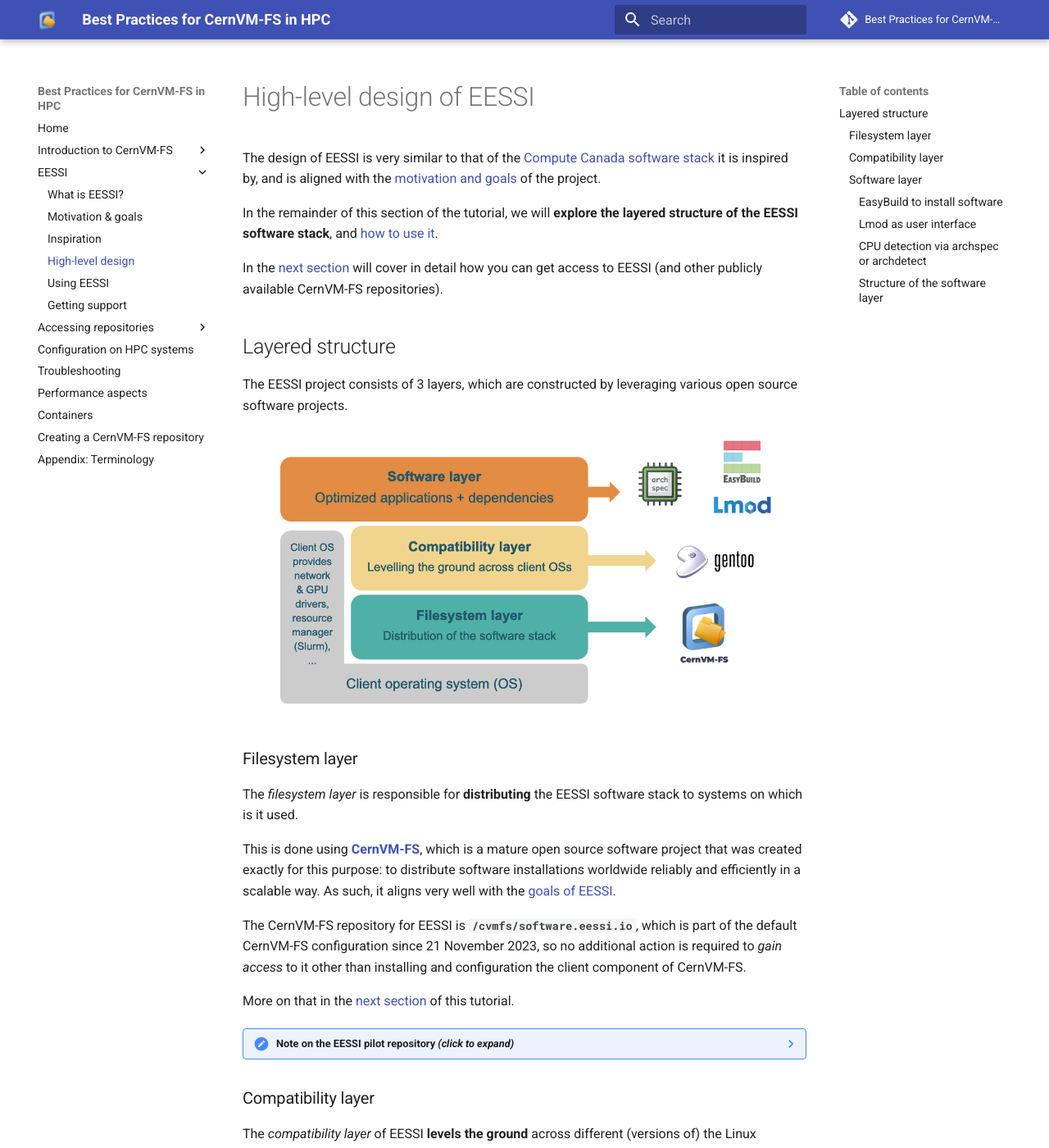
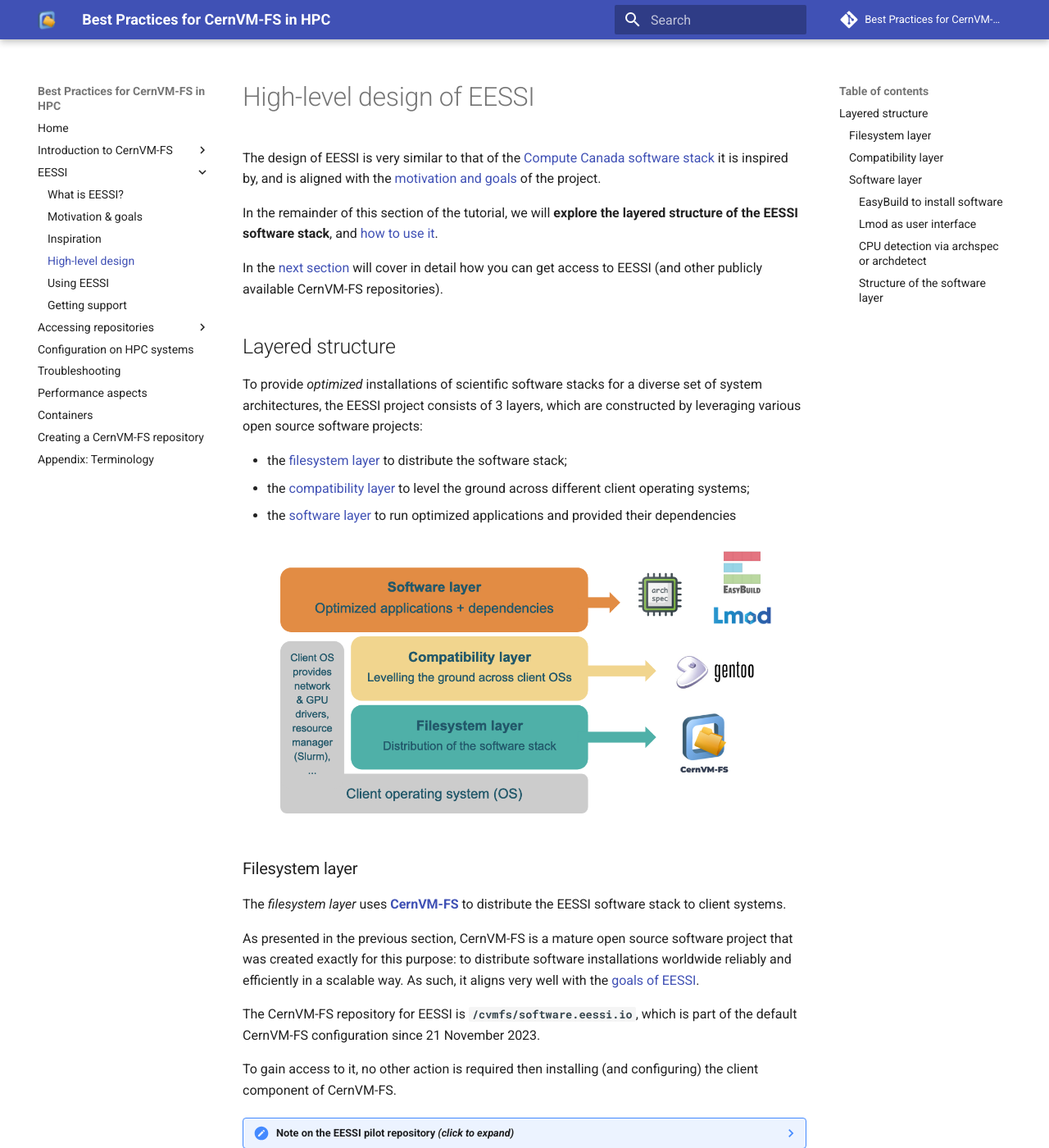
Before and after one commit to multixscale/cvmfs-tutorial-hpc-best-practices, an MkDocs documentation site: the page built from docs/eessi/high-level-design.md, in a window 1280 px wide and 1400 px high. Shown: the whole window at 82% size. Built offline with MkDocs 1.6.1 and Material for MkDocs 9.7.7, drawn with Linux system fonts in a browser that asks for light colours; comment, search, counter and statistics services are not loaded; some of the changed text lies outside the part shown.

Commit message:
minor revision of EESSI high-level design section

```diff
--- a/docs/eessi/high-level-design.md
+++ b/docs/eessi/high-level-design.md
@@ -11,7 +11,12 @@ In the [next section](../access/index.md) will cover in detail how you can get a
 
 ## Layered structure
 
-The EESSI project consists of 3 layers, which are constructed by leveraging various open source software projects.
+To provide *optimized* installations of scientific software stacks for a diverse set of system architectures,
+the EESSI project consists of 3 layers, which are constructed by leveraging various open source software projects:
+
+- the [filesystem layer](#filesystem_layer) to distribute the software stack;
+- the [compatibility layer](#compatibility_layer) to level the ground across different client operating systems;
+- the [software layer]() to run optimized applications and provided their dependencies
 
 <p align="center">
 <img src="../../img/eessi-high-level-design.png" alt="High-level design of EESSI" width="90%"/></br>
@@ -20,18 +25,20 @@ The EESSI project consists of 3 layers, which are constructed by leveraging vari
 
 ### Filesystem layer {: #filesystem_layer }
 
-The *filesystem layer* is responsible for **distributing** the EESSI software stack to systems on which is it used.
 
-This is done using [**CernVM-FS**](../cvmfs/what-is-cvmfs.md), which is a mature open source software project
+The *filesystem layer* uses [**CernVM-FS**](../cvmfs/what-is-cvmfs.md) to distribute the EESSI software stack to
+client systems.
+
+As presented in the previous section, CernVM-FS is a mature open source software project
 that was created exactly for this purpose:
 to distribute software installations worldwide reliably and efficiently in a scalable way.
 As such, it aligns very well with the [goals of EESSI](motivation-goals.md).
 
 The CernVM-FS repository for EESSI is **`/cvmfs/software.eessi.io`**,
-which is part of the default CernVM-FS configuration since 21 November 2023, so no additional action is required to
-*gain access* to it other than installing and configuration the client component of CernVM-FS.
+which is part of the default CernVM-FS configuration since 21 November 2023.
 
-More on that in the [next section](../access/index.md) of this tutorial.
+To gain access to it, no other action is required then installing (and configuring)
+the client component of CernVM-FS.
 
 ??? note "Note on the EESSI pilot repository *(click to expand)*"
 
@@ -102,7 +109,10 @@ regardless of the (version of) Linux distribution being used.
 !!! note
 
     This is very similar to the OS tools and libraries that are included in container images,
-    except that no container runtime is involved here (typically), only CernVM-FS.
+    except that no container runtime is involved here.
+
+    Typically only CernVM-FS is used to provide the entire software (stack).
+
 
 ### Software layer {: #software_layer }
 
@@ -233,8 +243,8 @@ $ ldd software/linux/x86_64/amd/zen3/software/OpenBLAS/0.3.23-GCC-12.3.0/lib/lib
     When actually running software provided by the EESSI software layer, the loader provided
     by the EESSI compatibility layer is used to launch binaries.
 
-We will explore the EESSI software layer a bit more in the [next subsection of this tutorial](using-eessi.md),
-when we demonstrate how to use the software installations provided in the EESSI software layer.
+We will explore the EESSI software layer a bit more
+when we demonstrate how to use the software installations provided the EESSI CernVM-FS repository.
 
 ---
 
```
